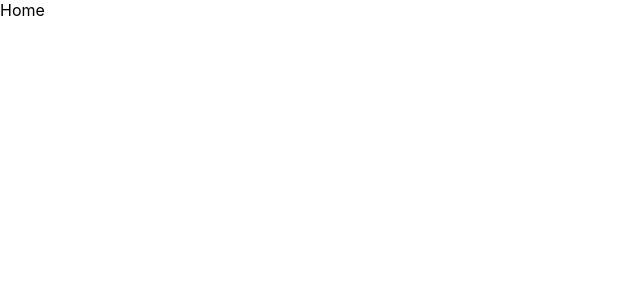
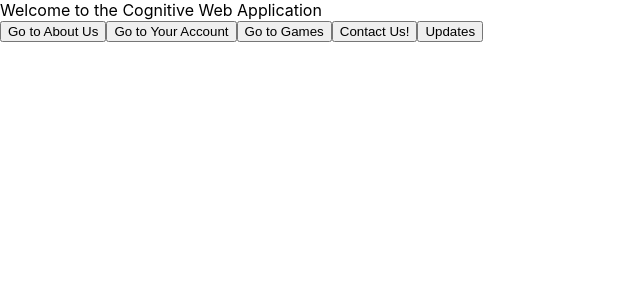
Before and after one commit to san0014s/Cog-Web-App, a React (Create React App) app: page / in a window 1280 px wide. Shown: the top 300 px of the page, without its empty margins (0-640 px from the left). Built offline with nearby package versions, Linux system fonts and the light colour scheme.

Commit message:
homepage functionality, needs to look nicer

```diff
--- a/src/App.js
+++ b/src/App.js
@@ -2,8 +2,10 @@ import React from "react"; //using react
 import "./index.css"; //import css idex
 import Home from "./routes/Home" //import pages of the website
 import About from "./routes/About"
+import Updates from "./routes/Updates"
+import Contact from "./routes/Contact"
+import Account from "./routes/Account"
 import Project from "./routes/Project"
-import Contact from "./routes/Contact"
 import ReactionGame from "./games/ReactionGame"
 import SessionState from "./components/SessionState"
 
@@ -22,9 +24,11 @@ function App() {
     <>
     <Routes>
       <Route path="/" element={<Home />} />
-      <Route path="/project" element={<Project />} />
+      <Route path="/updates" element={<Updates />} />
       <Route path="/about" element={<About />} />
       <Route path="/contact" element={<Contact />} />
+      <Route path="/account" element={<Account />} />
+      <Route path="/project" element={<Project />} />
       <Route path="/reactionGame" element={<ReactionGame />} />
     </Routes>
     </>
--- /dev/null
+++ b/src/routes/Account.js
@@ -0,0 +1,9 @@
+import React from 'react'
+
+const Account = () => {
+  return (
+    <div>Account</div>
+  )
+}
+
+export default Account
--- a/src/routes/Contact.js
+++ b/src/routes/Contact.js
@@ -2,7 +2,7 @@ import React from 'react'
 
 const Contact = () => {
   return (
-    <div>Contact</div>
+    <div>Contact Us!</div>
   )
 }
 
--- a/src/routes/Home.js
+++ b/src/routes/Home.js
@@ -1,9 +1,60 @@
-import React from 'react'
+import React, { useState } from 'react'
+import {Routes, Route, useNavigate} from 'react-router-dom'
 
-const Home = () => {
-  return (
-    <div>Home</div>
-  )
+//the following constants are what prints out for each button and the home page greeting
+const greeting = "Welcome to the Cognitive Web Application";
+const AboutButton = "Go to About Us";
+const AccountButton = "Go to Your Account";
+const GamesButton = "Go to Games";
+const ContactButton = "Contact Us!";
+const UpdateButton = "Updates";
+
+export default function Home() {
+
+  const navigate = useNavigate();
+
+  const navigateAboutUs = () => {
+    navigate('/about');
+  }
+
+  const naviagateAccount = () => {
+    navigate('/account');
+  }
+
+  const naviagateGames = () => {
+    navigate('/ReactionGame'); //TODO: Currently redirects to the reaction time game, will redirect to games page once that is made
+  }
+
+  const naviagateContactUs = () => {
+    navigate('/contact');
+  }
+
+  const navigateUpdates = () => {
+    navigate('/updates');
+  }
+
+  //TODO: Pages still needed: login, signup
+
+  return <>
+    <div>{greeting}</div>
+    <button onClick = {navigateAboutUs}>
+      {AboutButton}
+    </button>
+
+    <button onClick = {naviagateAccount}>
+      {AccountButton}
+    </button>
+
+    <button onClick = {naviagateGames}>
+      {GamesButton}
+    </button>
+
+    <button onClick = {naviagateContactUs}>
+      {ContactButton}
+    </button>
+
+    <button onClick = {navigateUpdates}>
+      {UpdateButton}
+    </button>
+  </>
 }
-
-export default Home
--- /dev/null
+++ b/src/routes/Updates.js
@@ -0,0 +1,9 @@
+import React from 'react'
+
+const Updates = () => {
+  return (
+    <div>Updates</div>
+  )
+}
+
+export default Updates
```
Also changed, not shown: 1 other file (tests, documents, lock files or other folders).
